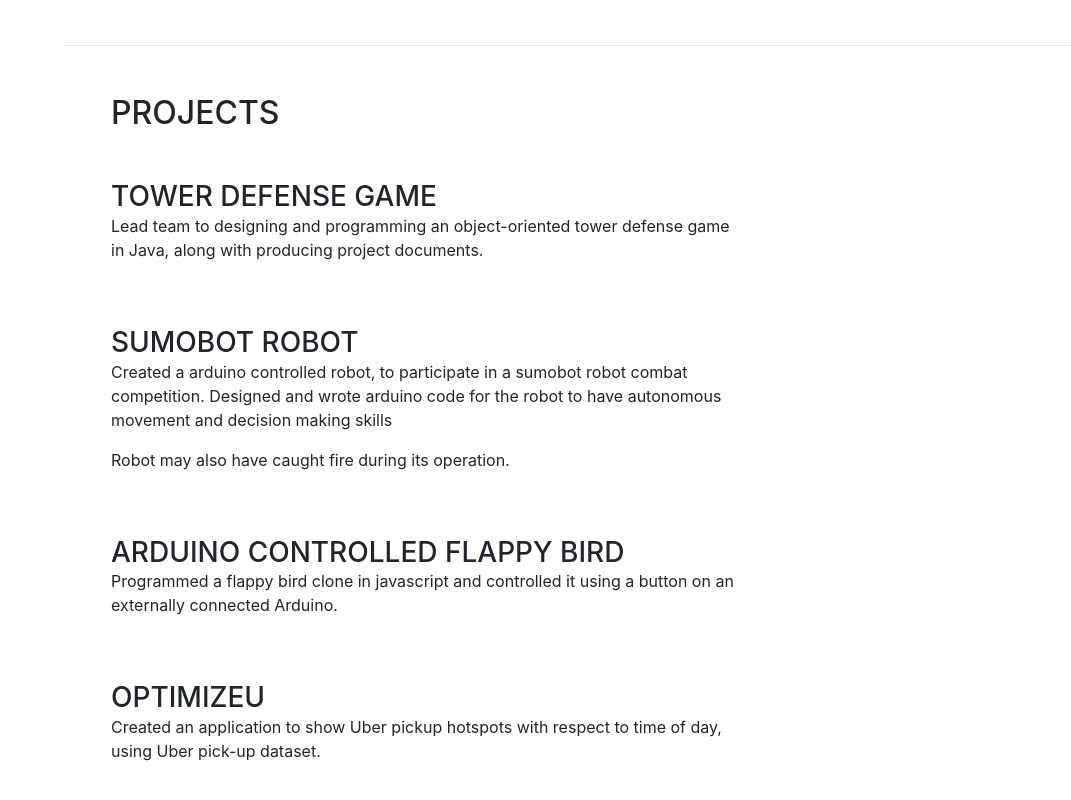
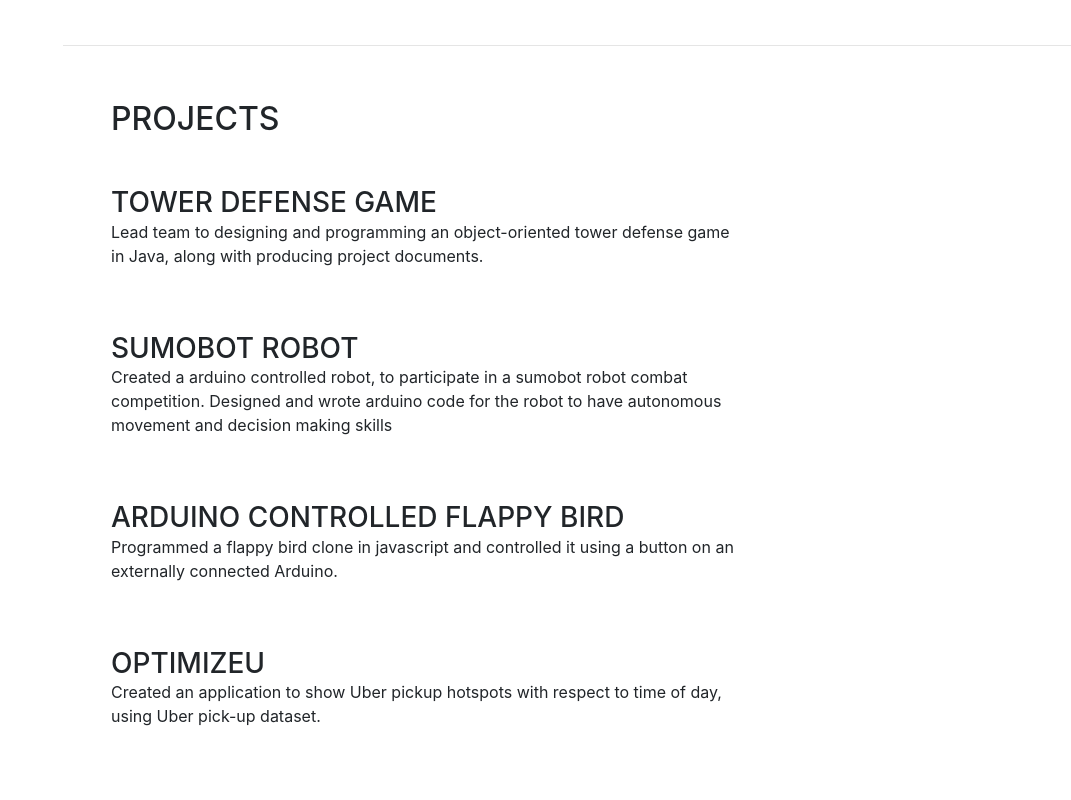
Before and after one commit to Khan-Saad/Khan-Saad.github.io, a website with bundled scripts: page index.html in a window 1280 px wide. Shown: the part 3959-4759 px from the top of the page, without its empty margins (209-1280 px from the left). Built offline with nearby package versions, Linux system fonts and the light colour scheme; a web font is replaced by a local one.

Commit message:
Minor Edits

```diff
--- a/index.html
+++ b/index.html
@@ -226,7 +226,6 @@
               <h3 class="mb-0">SumoBot Robot</h3>
               <p>Created a arduino controlled robot, to participate in a sumobot robot combat competition. Designed and wrote arduino code for the robot to have autonomous movement and decision making skills</p>
 
-              <p>Robot may also have caught fire during its operation.</p>
             </div>
             <div class="resume-date text-md-right">
               <span class="text-primary"></span>
```
